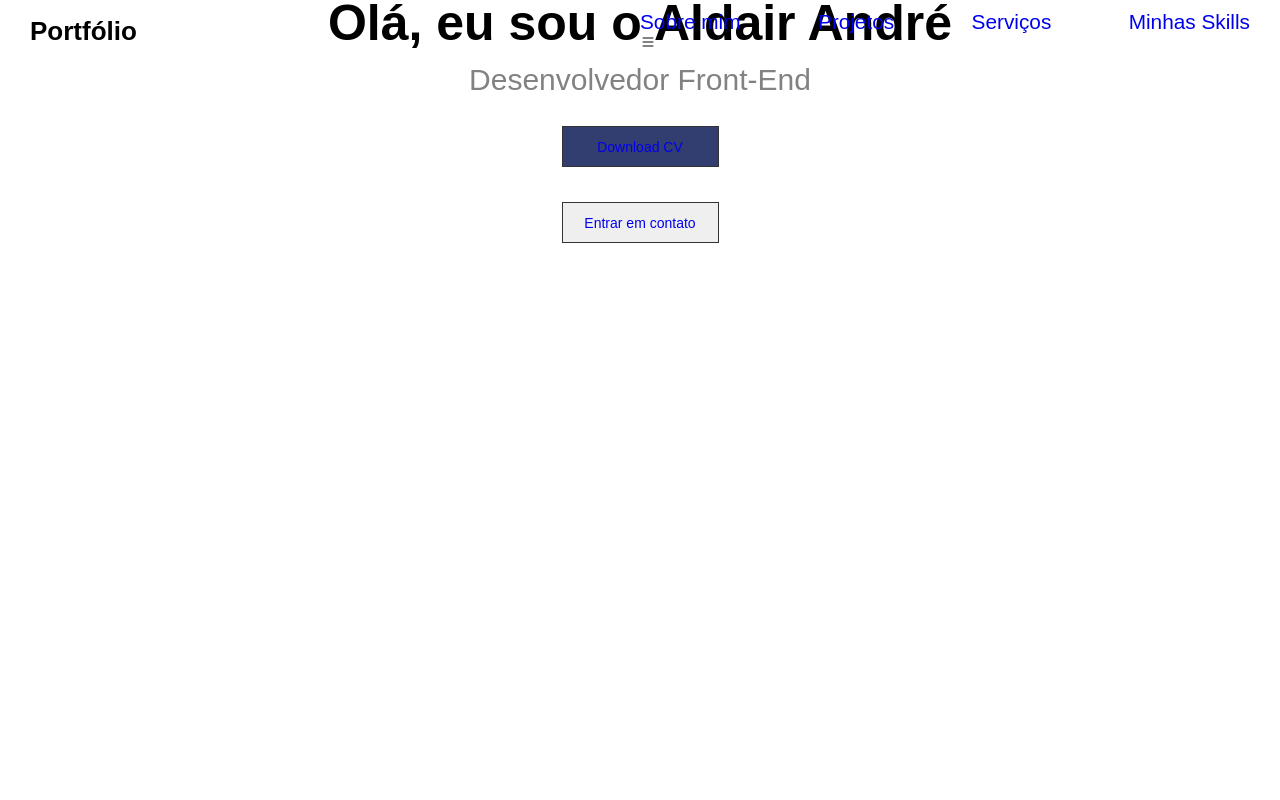
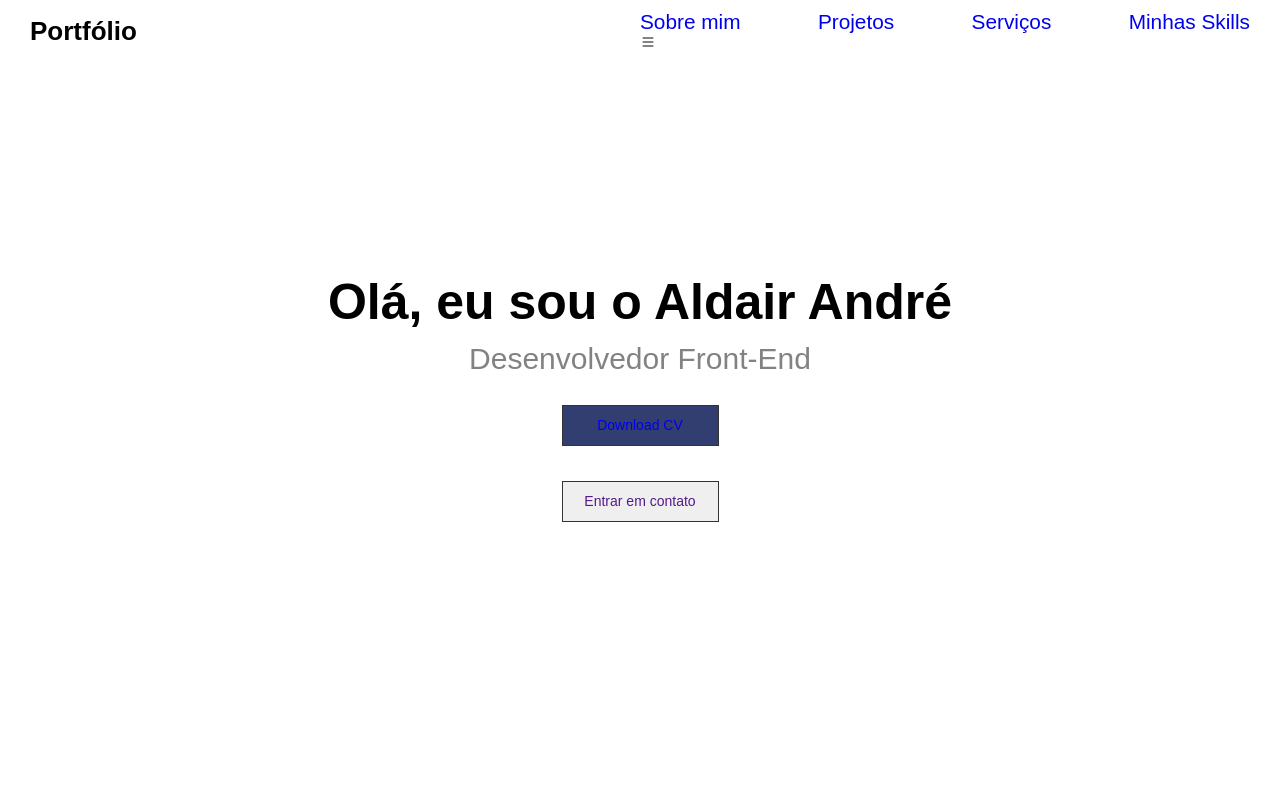
Before and after one commit to aldairandre/Portfolio-Aldair-Andre, a React (Vite) app: page / in a window 1280 px wide. Shown: the top 800 px of the page. Built offline with nearby package versions, Linux system fonts and the light colour scheme.

Commit message:
versao estavel desktop

```diff
--- a/src/main-Componts/AboutMe.jsx
+++ b/src/main-Componts/AboutMe.jsx
@@ -11,7 +11,7 @@ export default function AboutMe(){
                 <a className="link-download" href="./assets/Lucas Santos Rodrigues.pdf">Download CV</a>
                 </button>
                 <button className="button" id="contact-button">
-                <a className="link-whatsapp" href="https://api.whatsapp.com/send?phone=5511996987610" target="_blank" >Entrar em contato</a>
+                <a className="link-whatsapp" href="" target="_blank" >Entrar em contato</a>
                 </button>
             </article>
         </section>
--- a/src/main-Componts/css/AboutMe-style.css
+++ b/src/main-Componts/css/AboutMe-style.css
@@ -6,6 +6,7 @@
    display: flex;
    flex-direction: column;
    align-items: center;
+   justify-content: center;
    min-height: 100vh;
 }
 
```
Lines whose indentation alone changed are shown as unchanged.
